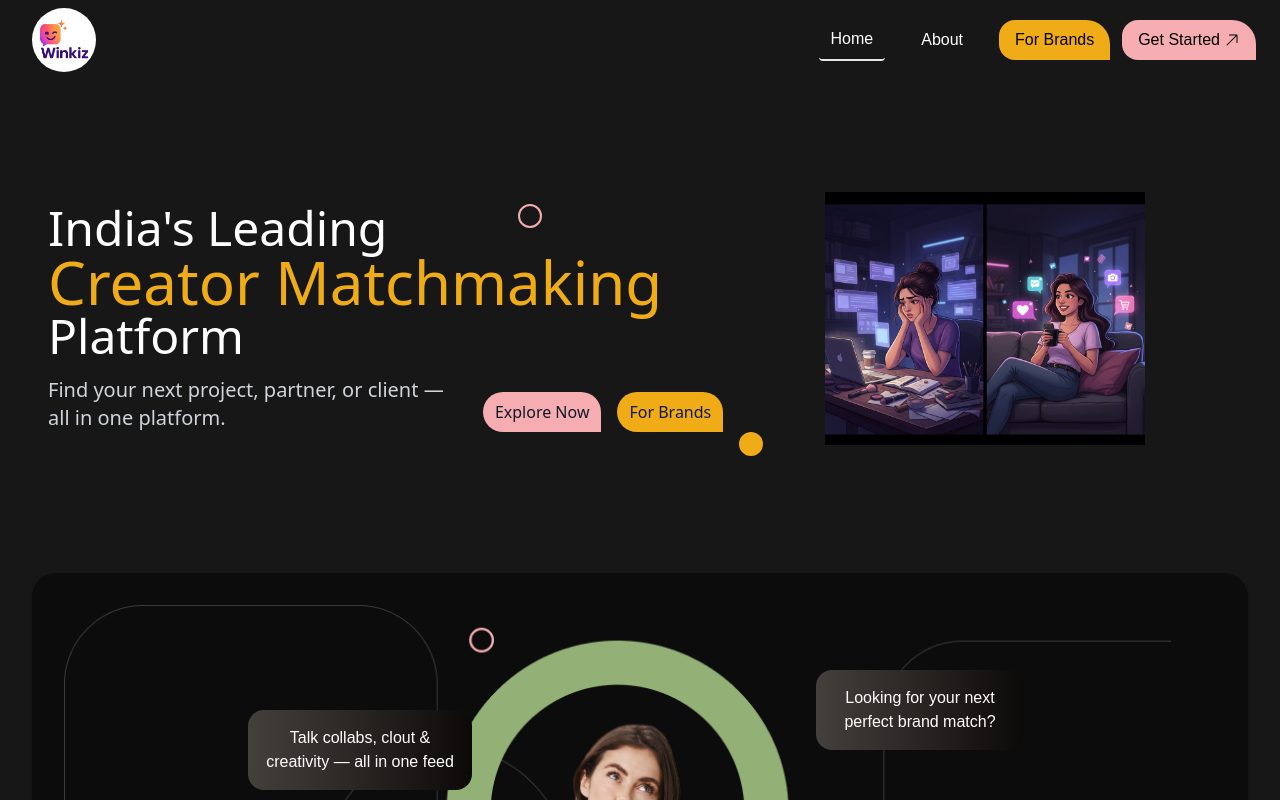
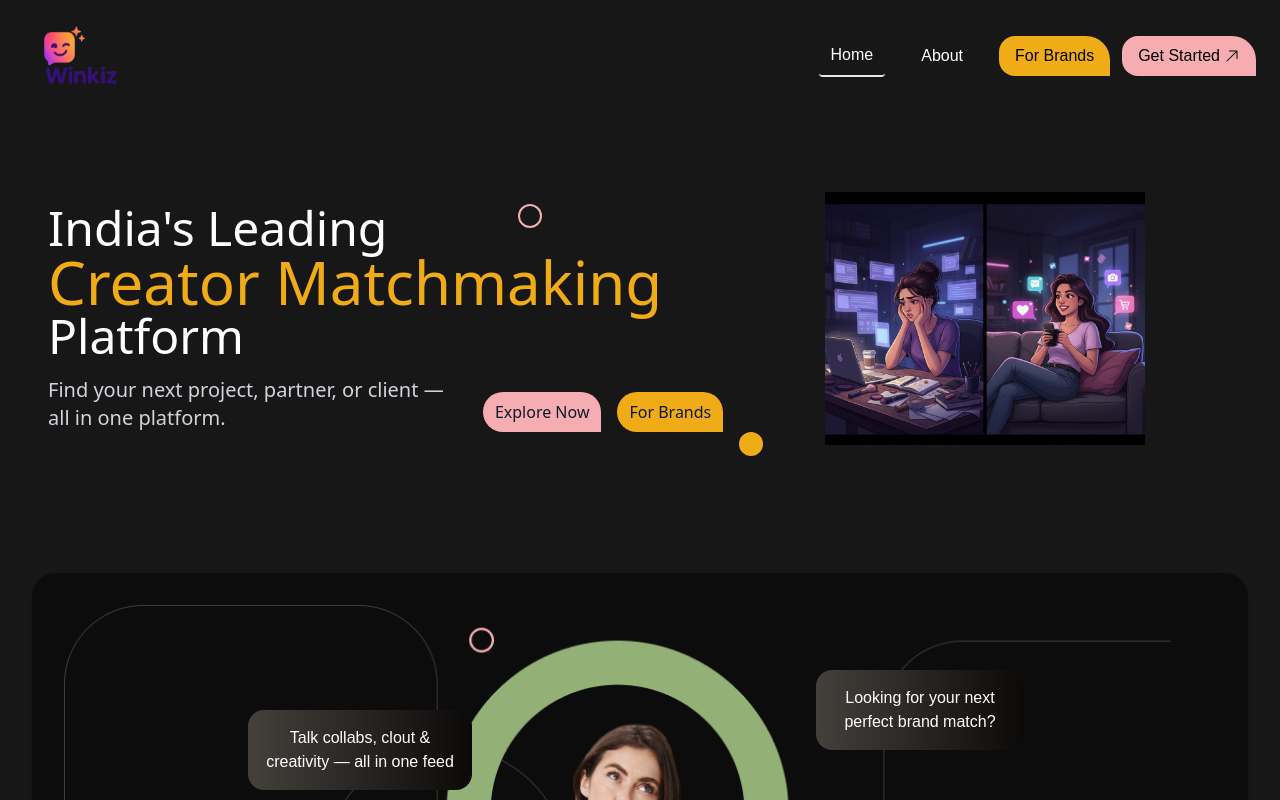
Before and after one commit to pratyush07-hub/collabreen-frontend, a React (Vite) app: page / in a window 1280 px wide. Shown: the top 800 px of the page. Built offline with nearby package versions, Linux system fonts and the light colour scheme; no server answers; a web font is replaced by a local one.

Commit message:
few changes

```diff
--- a/src/components/Landing/Navbar.jsx
+++ b/src/components/Landing/Navbar.jsx
@@ -203,7 +203,7 @@ function Navbar() {
         {/* Logo */}
         <NavLink to="/" className="flex items-center space-x-3 rtl:space-x-reverse">
           <div className="px-0 md:px-2">
-            <div className="w-12 h-12 md:h-16 md:w-16 bg-white rounded-full">
+            <div className="w-16 h-16 md:h-24 md:w-24 rounded-full">
               <img src={logo} alt="Logo" />
             </div>
           </div>
```
